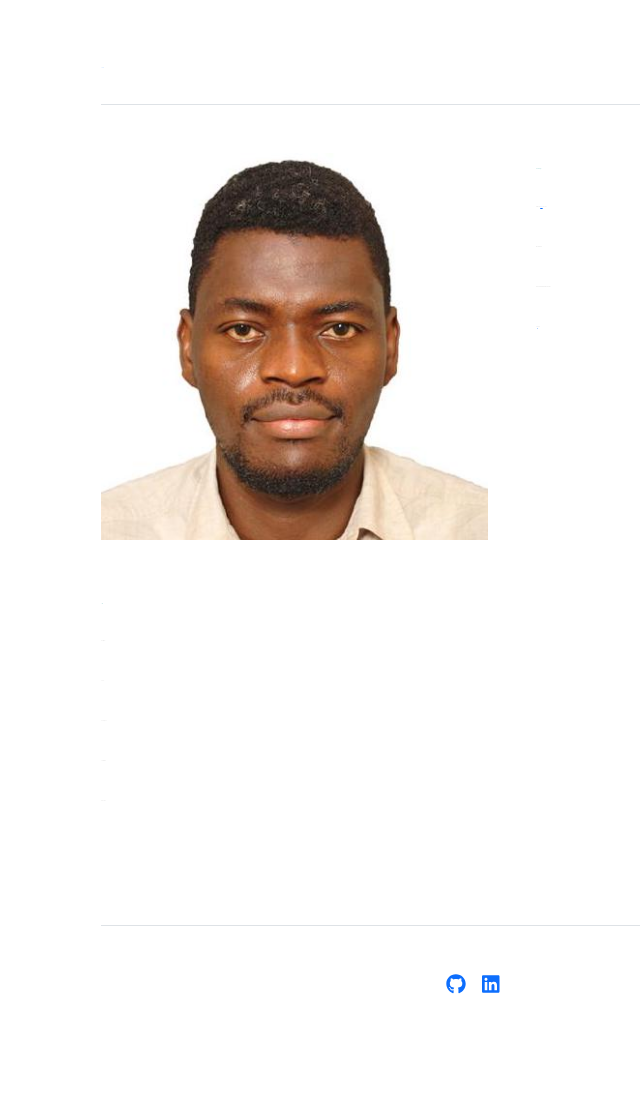
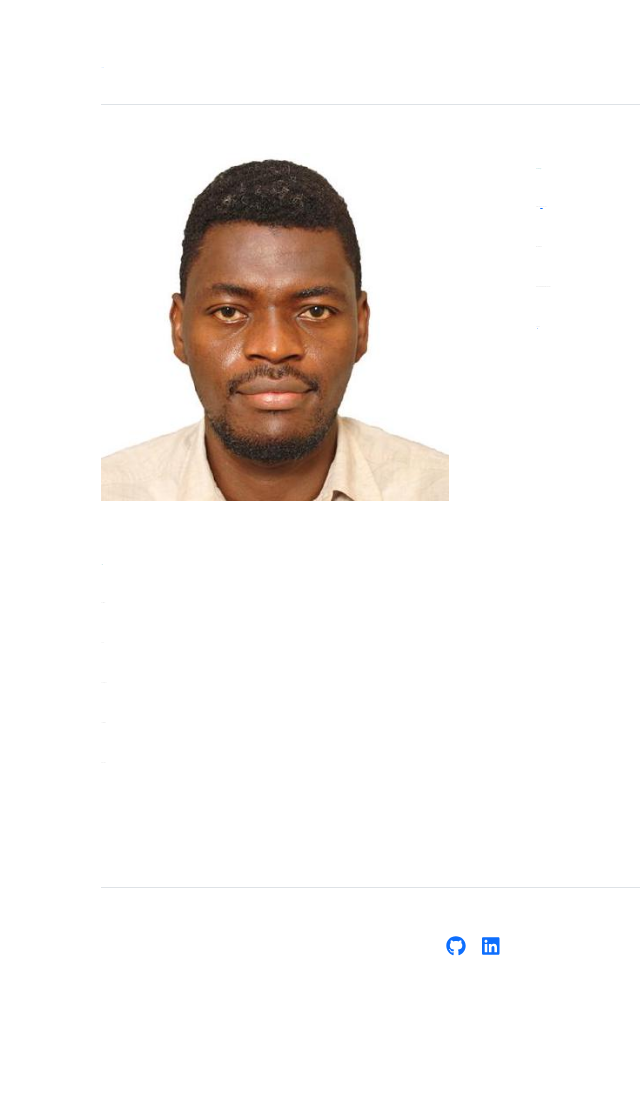
Before and after one commit to lucienchaffa/lucienchaffa.github.io, a Jekyll site: the page built from index.md, in a window 1280 px wide. Shown: the whole page, without its empty margins (128-768 px from the left). Built offline with Jekyll 4.4.1, drawn with Linux system fonts in a browser that asks for light colours; after the commit the page ends 1064 px from its top, so only the background shows below that.

Commit message:
Update home.html

```diff
--- a/_layouts/home.html
+++ b/_layouts/home.html
@@ -18,7 +18,7 @@ layout: default
   <meta charset="utf-8">
 <div class="row g-5 mb-5">
   <div class="col-md-6">
-    <img src="{{ site.github.url }}/assets/img/Photo_Chaffa.jpeg" alt="Home" width="100%">
+    <img src="{{ site.github.url }}/assets/img/Photo_Chaffa.jpeg" alt="Home" width="90%">
   </div>
   <div class="col-md-6">
     <h3 style="color:Teal"> Welcome to my home page!</h3>
```
